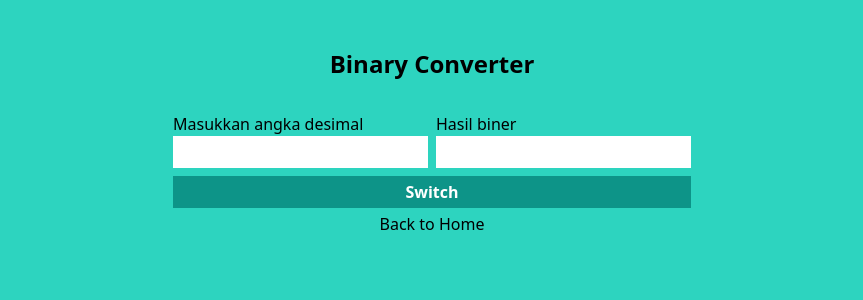
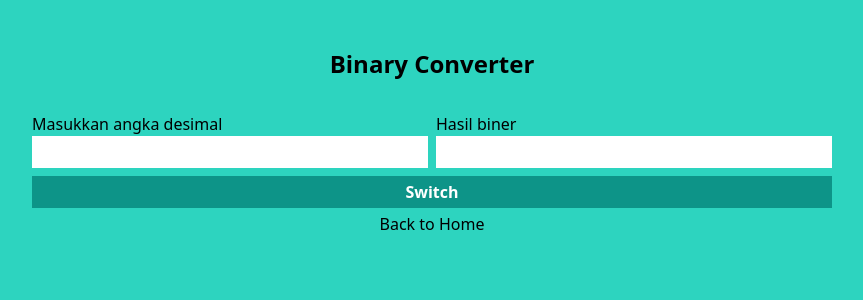
Before and after one commit to hadhaz/cs-useful-tools, a Next.js app: page /binary-converter in a window 1280 px wide. Shown: the top 300 px of the page, without its empty margins (208-1071 px from the left). Built offline with nearby package versions, Linux system fonts and the light colour scheme.

Commit message:
add . every 8 bits and fix width

```diff
--- a/pages/binary-converter.tsx
+++ b/pages/binary-converter.tsx
@@ -38,13 +38,16 @@ export default function BinaryConverter() {
   const answerDecimal = "Hasil desimal";
 
   return (
-    <div style={{ minHeight: clearence }} className='bg-teal-400 pt-12 flex flex-col items-center'>
+    <div
+      style={{ minHeight: clearence }}
+      className='bg-teal-400 pt-12 flex flex-col items-center'
+    >
       <h1 className='text-center text-2xl font-semibold mb-8'>
         Binary Converter
       </h1>
       <div className='flex justify-center'>
         <form
-          className='grid grid-cols-2 gap-x-2 w-full max-w-[800px] mx-3'
+          className='grid grid-cols-2 gap-x-2 w-full lg:w-[800px] mx-3'
           onSubmit={submitHandler}
         >
           <div className='flex flex-col'>
@@ -85,7 +88,8 @@ const converter = (input: string, type: string) => {
     return { binary, decimal };
   } else {
     const decimal = parseInt(input);
-    const binary = decimal.toString(2);
+    const temp = decimal.toString(2);
+    const binary = temp.replace(/(.{8})/g, "$1.");
     return { binary, decimal };
   }
 };
```
